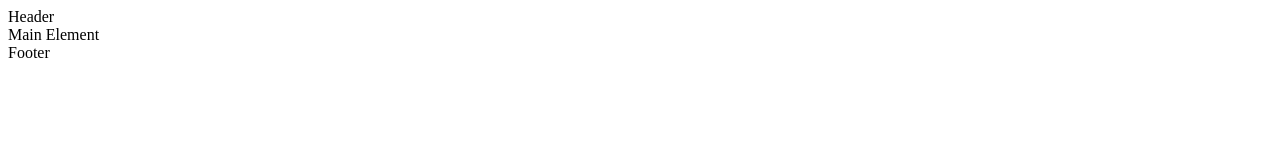
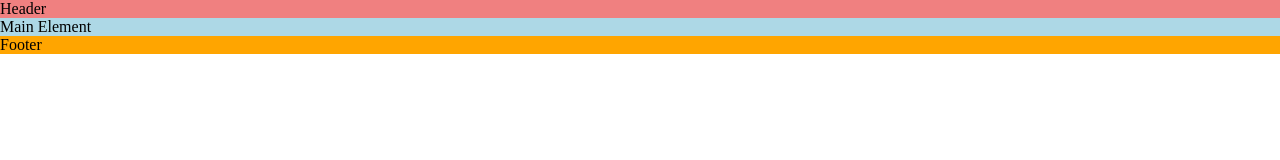
Before and after one commit to astro-mat/loverunning, a plain HTML site: page index.html in a window 1280 px wide. Drawn offline with Linux system fonts and the light colour scheme.

Commit message:
add stylesheet with starter styles

```diff
--- /dev/null
+++ b/assets/css/style.css
@@ -0,0 +1,24 @@
+/* Asterix wildcard selector to override default styles added to the browser */
+
+* {
+    padding: 0;
+    margin: 0;
+    box-sizing: border-box;
+}
+
+/* Header */
+header {
+    background-color: lightcoral;
+}
+
+/* Main content */
+main {
+    background-color: lightblue;
+    /* Make main element take up any surplus space to push footer down */
+    flex: 1 0 auto;
+}
+
+/* Footer */
+footer {
+    background-color: orange;
+}
--- a/index.html
+++ b/index.html
@@ -5,8 +5,14 @@
     <meta http-equiv="X-UA-Compatible" content="IE=edge" />
     <meta name="viewport" content="width=device-width, initial-scale=1.0" />
     <!--Meta tags for search engines-->
-    <meta name="description" content="Love Running. Club for runners in Dublin, Ireland. Urban running, trail-running. Dublin Docklands and Phoenix Park">
-    <meta name="Keywords" content="love running, run, running club, runners, Ireland, Dublin, sport, exercise">
+    <meta
+      name="description"
+      content="Love Running. Club for runners in Dublin, Ireland. Urban running, trail-running. Dublin Docklands and Phoenix Park"
+    />
+    <meta
+      name="Keywords"
+      content="love running, run, running club, runners, Ireland, Dublin, sport, exercise"
+    />
     <title>Love Running</title>
     <!-- Favicon-->
     <link
@@ -26,6 +32,9 @@
       sizes="16x16"
       href="assets/favicon/favicon-16x16.png"
     />
+    <!--stylesheet-->
+    <link rel="stylesheet" href="assets/css/style.css" />
+  </head>
   <body>
     <!--Header-->
     <header>Header</header>
```
